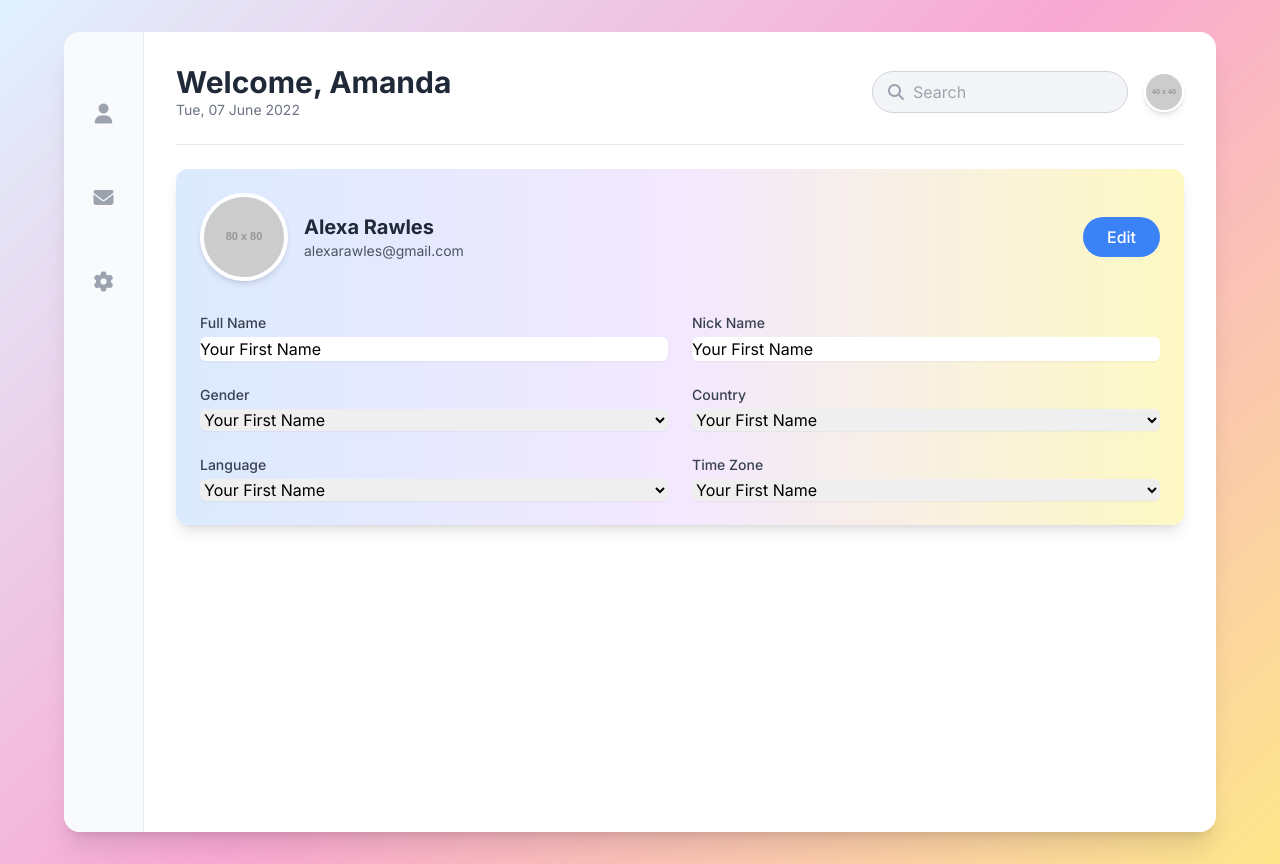
After one commit to Ridwankabbo/Keep-Notes, a Django app: template KeepNotes/templates/user_profile.html in a window 1280 px wide. The commit adds this page. Run offline with Django 3.2, Linux system fonts and the light colour scheme; the template is opened without the code that fills it, so the values that code supplies are empty; grey boxes labelled with a size stand in for pictures from a placeholder-image service; some libraries are stand-ins or nearby versions.

Commit message:
Working on user profile

```diff
--- a/KeepNotes/main/models.py
+++ b/KeepNotes/main/models.py
@@ -8,3 +8,9 @@ class Notes(models.Model):
 
     def __str__(self):
         return f"{self.notes_title}"
+
+
+class UserInfos(models.Model):
+    user = models.ForeignKey(User, on_delete=models.CASCADE, null=False)
+    user_imge = models.ImageField(null=True)
+    shared_notes = models.ForeignKey(Notes, on_delete=models.CASCADE, null=True)
--- a/KeepNotes/main/urls.py
+++ b/KeepNotes/main/urls.py
@@ -8,5 +8,6 @@ urlpatterns = [
     path('user-dashboard/', views.user_dashboard, name='user-dashboard'),
     path('insertNewNotes/', views.insertNotes, name='insert-new-notes'),
     path('edite-notes/<int:notes_id>/', views.EditeNotes, name='edite-notes'),
-    path('delete-notes/<int:note_id>/', views.DeleteNotes, name='delete-note')
+    path('delete-notes/<int:note_id>/', views.DeleteNotes, name='delete-note'),
+    path('user-profile/', views.user_profile, name='user-profile')
 ]
--- a/KeepNotes/main/views.py
+++ b/KeepNotes/main/views.py
@@ -126,3 +126,7 @@ def EditeNotes(request, notes_id):
 def DeleteNotes(request, note_id):
     Notes.objects.filter(id=note_id).delete()
     return redirect('user-dashboard')
+
+def user_profile(request):
+
+    return render(request, 'user_profile.html')
--- a/KeepNotes/templates/user-dashboard-header-footer.html
+++ b/KeepNotes/templates/user-dashboard-header-footer.html
@@ -3,237 +3,85 @@
 <head>
     <meta charset="UTF-8">
     <meta name="viewport" content="width=device-width, initial-scale=1.0">
-    <title>KeepNotes Dashboard</title>
-    <!-- Bootstrap CSS -->
-    <link href="https://cdn.jsdelivr.net/npm/bootstrap@5.3.3/dist/css/bootstrap.min.css" rel="stylesheet" xintegrity="sha384-QWTKZyjpPEjISv5WaRU9OFeRpok6YctnYmDr5pNlyT2bRjXh0JMhjY6hW+ALEwIH" crossorigin="anonymous">
-    <!-- Google Fonts - Inter -->
-    <link href="https://fonts.googleapis.com/css2?family=Inter:wght@400;600;700;800&display=swap" rel="stylesheet">
-    <!-- Font Awesome for icons -->
-    <link rel="stylesheet" href="https://cdnjs.cloudflare.com/ajax/libs/font-awesome/6.5.2/css/all.min.css" xintegrity="sha512-SnH5WK+bZxgPHs44uWIX+LLJAJ9/2PkPKZ5QiAj6Ta86w+fsb2TkcmfRyVX3pBnMFcV7oQPJkl9QevSCWTFoEw==" crossorigin="anonymous" referrerpolicy="no-referrer" />
+    <title>User Profile Dashboard</title>
+    <!-- Tailwind CSS JIT CDN -->
+    <script src="https://cdn.tailwindcss.com"></script>
+    <!-- Inter Font -->
+    <link rel="preconnect" href="https://fonts.googleapis.com">
+    <link rel="preconnect" href="https://fonts.gstatic.com" crossorigin>
+    <link href="https://fonts.googleapis.com/css2?family=Inter:wght@400;500;600;700&display=swap" rel="stylesheet">
+    <!-- Font Awesome for Icons -->
+    <link rel="stylesheet" href="https://cdnjs.cloudflare.com/ajax/libs/font-awesome/6.5.2/css/all.min.css">
     <style>
         body {
             font-family: 'Inter', sans-serif;
-            background-color: #f7fafc;
-        }
-        .navbar {
-            box-shadow: 0 4px 6px rgba(0,0,0,0.05);
-        }
-        .container-fluid {
-            padding: 2rem;
-        }
-        .note-card {
-            border: none;
-            border-radius: 15px;
-            box-shadow: 0 5px 15px rgba(0,0,0,0.05);
-            transition: transform 0.2s ease, box-shadow 0.2s ease;
-        }
-        .note-card:hover {
-            transform: translateY(-3px);
-            box-shadow: 0 8px 20px rgba(0,0,0,0.1);
-        }
-        .note-card-header {
-            border-bottom: none;
-            background-color: transparent;
-            font-weight: 600;
-        }
-        .note-card-body {
-            white-space: pre-wrap;
-        }
-        .note-actions {
-            opacity: 0;
-            transition: opacity 0.2s ease;
-        }
-        .note-card:hover .note-actions {
-            opacity: 1;
-        }
-        .btn-add-note {
-            background-color: #4c51bf;
-            border-color: #4c51bf;
-            color: #fff;
-            border-radius: 50px;
-            font-weight: 600;
-            padding: 10px 25px;
-            transition: background-color 0.3s ease;
-        }
-        .btn-add-note a{
-            text-decoration:None;
-        }
-        .btn-add-note:hover {
-            background-color: #3f45a3;
-        }
-        /* Message box styling */
-        #message-box {
-            display: none;
-            position: fixed;
-            top: 20px;
-            left: 50%;
-            transform: translateX(-50%);
-            z-index: 1050;
-            width: 90%;
-            max-width: 600px;
-        }
-        #message-box.show {
-            display: block;
+            background: linear-gradient(135deg, #e0f2fe, #f9a8d4, #fde68a);
         }
     </style>
 </head>
-<body>
+<body class="p-8">
 
-    <!-- Navbar -->
-    <nav class="navbar navbar-expand-lg bg-white sticky-top">
-        <div class="container-fluid">
-            <a class="navbar-brand fw-bold fs-4" href="#">
-                <i class="fas fa-sticky-note me-2 text-primary"></i>KeepNotes
+    <!-- Main Container -->
+    <div class="bg-white rounded-2xl shadow-xl max-w-6xl mx-auto flex min-h-[800px]">
+
+        <!-- Sidebar -->
+        <aside class="w-20 bg-gray-50 rounded-l-2xl flex flex-col items-center py-6 border-r border-gray-200">
+            <div class="mb-8">
+                {% comment %} <i class="fas fa-cube text-3xl text-blue-500"></i> {% endcomment %}
+            </div>
+            <nav class="flex flex-col items-center space-y-8">
+                {% comment %} <a href="#" class="p-3 rounded-xl bg-blue-100 text-blue-600 shadow-md">
+                    <i class="fas fa-th-large text-xl"></i>
+                </a> {% endcomment %}
+                <a href="#" class="p-3 rounded-xl text-gray-400 hover:bg-gray-200 transition-colors">
+                    <i class="fas fa-user text-xl"></i>
                 </a>
-            <div class="d-flex ms-auto">
-                <button class="btn btn-add-note" id="add-note-btn">
-                    <a href="{% url 'insert-new-notes' %}" class="text-white"><i class="fas fa-plus me-2"></i>New Note</a>
-                </button>
-                <form action="{% url "logout" %}" method='post'>
-                    {% csrf_token %}
-                    <button class="btn btn-add-note" id="add-note-btn">
-                        log out
-                    </button>
-                </form>
+                <a href="#" class="p-3 rounded-xl text-gray-400 hover:bg-gray-200 transition-colors">
+                    <i class="fas fa-envelope text-xl"></i>
+                </a>
+                <a href="#" class="p-3 rounded-xl text-gray-400 hover:bg-gray-200 transition-colors">
+                    <i class="fas fa-cog text-xl"></i>
+                </a>
+            </nav>
+        </aside>
+
+        <!-- Main Content Area -->
+        <main class="flex-1 p-8">
+            <!-- Header -->
+            <header class="flex justify-between items-center pb-6 border-b border-gray-200 mb-6">
+                <div>
+                    <h1 class="text-3xl font-bold text-gray-800">Welcome, Amanda</h1>
+                    <p class="text-sm text-gray-500">Tue, 07 June 2022</p>
+                </div>
+                <div class="flex items-center space-x-4">
+                    <div class="relative">
+                        <input type="text" placeholder="Search" class="w-64 py-2 pl-10 pr-4 rounded-full bg-gray-100 border border-gray-300 focus:outline-none focus:ring-2 focus:ring-blue-500">
+                        <i class="fas fa-search absolute left-4 top-1/2 transform -translate-y-1/2 text-gray-400"></i>
+                    </div>
+                    <div class="w-10 h-10 rounded-full overflow-hidden border-2 border-white shadow-md">
+                        <img src="https://placehold.co/40x40/A78BFA/fff" alt="Profile" class="w-full h-full object-cover">
                     </div>
                 </div>
-    </nav>
+            </header>
 
-    <!-- Main Content -->
-    {% block main-content %}{% endblock main-content %}
+            {% block main-section %}{% endblock main-section %}
 
-    {% comment %} <!-- Add Note Modal -->
-    <div class="modal fade" id="addNoteModal" tabindex="-1" aria-labelledby="addNoteModalLabel" aria-hidden="true">
-        <div class="modal-dialog">
-            <div class="modal-content rounded-4">
-                <div class="modal-header border-0 pb-0">
-                    <h5 class="modal-title fw-bold" id="addNoteModalLabel">Create New Note</h5>
-                    <button type="button" class="btn-close" data-bs-dismiss="modal" aria-label="Close"></button>
-                </div>
-                <div class="modal-body pt-0">
-                    <form id="note-form">
-                        <div class="mb-3">
-                            <label for="note-title" class="form-label fw-bold">Title</label>
-                            <input type="text" class="form-control rounded-pill" id="note-title" placeholder="Note title" required>
-                        </div>
-                        <div class="mb-3">
-                            <label for="note-content" class="form-label fw-bold">Content</label>
-                            <textarea class="form-control rounded-4" id="note-content" rows="5" placeholder="Your note content here..." required></textarea>
-                        </div>
-                        <div class="d-grid">
-                            <button type="submit" class="btn btn-add-note">Save Note</button>
-                        </div>
-                    </form>
+            {% comment %} <!-- Email Section -->
+            <div class="bg-white p-6 rounded-xl shadow-lg">
+                <h3 class="text-lg font-bold text-gray-800 mb-4">My Email Address</h3>
+                <div class="flex items-center space-x-4 p-4 bg-blue-50 rounded-xl mb-4">
+                    <i class="fas fa-envelope text-blue-500 text-2xl"></i>
+                    <div>
+                        <p class="font-medium text-gray-800">alexarawles@gmail.com</p>
+                        <p class="text-sm text-gray-500">1 month ago</p>
                     </div>
                 </div>
+                <button class="text-blue-500 hover:text-blue-600 font-medium transition-colors">
+                    <i class="fas fa-plus-circle mr-2"></i>+ Add Email Address
+                </button>
+            </div> {% endcomment %}
+        </main>
     </div>
-    </div> {% endcomment %}
 
-
-
-     {% comment %} <!-- Bootstrap JS Bundle -->
-    <script src="https://cdn.jsdelivr.net/npm/bootstrap@5.3.3/dist/js/bootstrap.bundle.min.js" xintegrity="sha384-YvpcrYf0tY3lHB60NNkmXc5s9fDVZLESaAA55NDzOxhy9GkcIdslK1eN7N6jIeHz" crossorigin="anonymous"></script>
-
-    <script>
-        document.addEventListener('DOMContentLoaded', () => {
-            const notesContainer = document.getElementById('notes-container');
-            const noteForm = document.getElementById('note-form');
-            const noteTitleInput = document.getElementById('note-title');
-            const noteContentInput = document.getElementById('note-content');
-            const addNoteModal = new bootstrap.Modal(document.getElementById('addNoteModal'));
-
-            // Function to display a message using Bootstrap alerts
-            function showMessage(message, type = 'success') {
-                const messageBox = document.getElementById('message-box');
-                const messageText = document.getElementById('message-text');
-
-                messageText.textContent = message;
-                messageBox.className = `alert alert-${type === 'success' ? 'success' : 'danger'} alert-dismissible fade show`;
-
-                // Hide after 3 seconds
-                setTimeout(() => {
-                    const bsAlert = bootstrap.Alert.getInstance(messageBox);
-                    if (bsAlert) {
-                        bsAlert.hide();
-                    } else {
-                        // If instance not found, just remove classes to hide
-                        messageBox.classList.remove('show');
-                    }
-                }, 3000);
-            }
-
-            // Function to get notes from local storage
-            function getNotes() {
-                const notes = localStorage.getItem('notes');
-                return notes ? JSON.parse(notes) : [];
-            }
-
-            // Function to save notes to local storage
-            function saveNotes(notes) {
-                localStorage.setItem('notes', JSON.stringify(notes));
-            }
-
-            // Function to render notes on the dashboard
-            function renderNotes() {
-                notesContainer.innerHTML = '';
-                const notes = getNotes();
-                notes.forEach(note => {
-                    const noteElement = document.createElement('div');
-                    noteElement.classList.add('col');
-                    noteElement.innerHTML = `
-                        <div class="card h-100 note-card" data-id="${note.id}">
-                            <div class="card-body">
-                                <h5 class="card-title fw-bold">${note.title}</h5>
-                                <p class="card-text text-muted">${note.content}</p>
-                            </div>
-                            <div class="card-footer bg-white border-0 text-end note-actions">
-                                <small class="text-muted me-2">${note.date}</small>
-                                <button class="btn btn-danger btn-sm rounded-pill" onclick="deleteNote('${note.id}')">
-                                    <i class="fas fa-trash-alt"></i>
-                                </button>
-                            </div>
-                        </div>
-                    `;
-                    notesContainer.appendChild(noteElement);
-                });
-            }
-
-            // Function to add a new note
-            noteForm.addEventListener('submit', (e) => {
-                e.preventDefault();
-                const title = noteTitleInput.value;
-                const content = noteContentInput.value;
-                const date = new Date().toLocaleDateString('en-US', { year: 'numeric', month: 'short', day: 'numeric' });
-
-                const newNote = {
-                    id: Date.now().toString(),
-                    title,
-                    content,
-                    date
-                };
-
-                const notes = getNotes();
-                notes.push(newNote);
-                saveNotes(notes);
-
-                noteForm.reset();
-                addNoteModal.hide();
-                renderNotes();
-                showMessage('Note saved successfully!');
-            });
-
-            // Function to delete a note
-            window.deleteNote = function(id) {
-                let notes = getNotes();
-                notes = notes.filter(note => note.id !== id);
-                saveNotes(notes);
-                renderNotes();
-                showMessage('Note deleted.');
-            };
-
-            // Initial render
-            renderNotes();
-        });
-    </script> {% endcomment %}
 </body>
 </html>
--- /dev/null
+++ b/KeepNotes/templates/user_profile.html
@@ -0,0 +1,67 @@
+{% extends "user-dashboard-header-footer.html" %}
+
+{% block main-section %}
+    <!-- Profile Hero and Details -->
+            <div class="bg-gradient-to-r from-blue-100 via-purple-100 to-yellow-100 p-6 rounded-xl shadow-lg mb-6">
+                <div class="flex items-center justify-between mb-4">
+                    <div class="flex items-center space-x-4">
+                        <img src="https://placehold.co/80x80/fff/3b82f6?text=A" alt="Profile" class="rounded-full border-4 border-white shadow-md">
+                        <div>
+                            <h2 class="text-xl font-bold text-gray-800">Alexa Rawles</h2>
+                            <p class="text-sm text-gray-600">alexarawles@gmail.com</p>
+                        </div>
+                    </div>
+                    <button class="bg-blue-500 hover:bg-blue-600 text-white font-medium py-2 px-6 rounded-full transition-colors">Edit</button>
+                </div>
+
+                <div class="grid grid-cols-1 md:grid-cols-2 gap-6 mt-8">
+                    <div>
+                        <label for="fullName" class="block text-sm font-medium text-gray-700">Full Name</label>
+                        <input type="text" id="fullName" value="Your First Name" class="mt-1 block w-full rounded-md border-gray-300 shadow-sm focus:border-blue-300 focus:ring focus:ring-blue-200 focus:ring-opacity-50">
+                    </div>
+                    <div>
+                        <label for="nickName" class="block text-sm font-medium text-gray-700">Nick Name</label>
+                        <input type="text" id="nickName" value="Your First Name" class="mt-1 block w-full rounded-md border-gray-300 shadow-sm focus:border-blue-300 focus:ring focus:ring-blue-200 focus:ring-opacity-50">
+                    </div>
+                    <div>
+                        <label for="gender" class="block text-sm font-medium text-gray-700">Gender</label>
+                        <select id="gender" class="mt-1 block w-full rounded-md border-gray-300 shadow-sm focus:border-blue-300 focus:ring focus:ring-blue-200 focus:ring-opacity-50">
+                            <option>Your First Name</option>
+                            <option>Male</option>
+                            <option>Female</option>
+                            <option>Non-binary</option>
+                        </select>
+                    </div>
+                    <div>
+                        <label for="country" class="block text-sm font-medium text-gray-700">Country</label>
+                        <select id="country" class="mt-1 block w-full rounded-md border-gray-300 shadow-sm focus:border-blue-300 focus:ring focus:ring-blue-200 focus:ring-opacity-50">
+                            <option>Your First Name</option>
+                            <option>United States</option>
+                            <option>Canada</option>
+                            <option>United Kingdom</option>
+                        </select>
+                    </div>
+                    <div>
+                        <label for="language" class="block text-sm font-medium text-gray-700">Language</label>
+                        <select id="language" class="mt-1 block w-full rounded-md border-gray-300 shadow-sm focus:border-blue-300 focus:ring focus:ring-blue-200 focus:ring-opacity-50">
+                            <option>Your First Name</option>
+                            <option>English</option>
+                            <option>Spanish</option>
+                            <option>French</option>
+                        </select>
+                    </div>
+                    <div>
+                        <label for="timezone" class="block text-sm font-medium text-gray-700">Time Zone</label>
+                        <select id="timezone" class="mt-1 block w-full rounded-md border-gray-300 shadow-sm focus:border-blue-300 focus:ring focus:ring-blue-200 focus:ring-opacity-50">
+                            <option>Your First Name</option>
+                            <option>EST</option>
+                            <option>PST</option>
+                            <option>GMT</option>
+                        </select>
+                    </div>
+                </div>
+            </div>
+
+
+
+{% endblock main-section %}
```
Also changed, not shown: KeepNotes/templates/user-dashboard.html (+8 -0 lines). Lines whose indentation alone changed are shown as unchanged.
